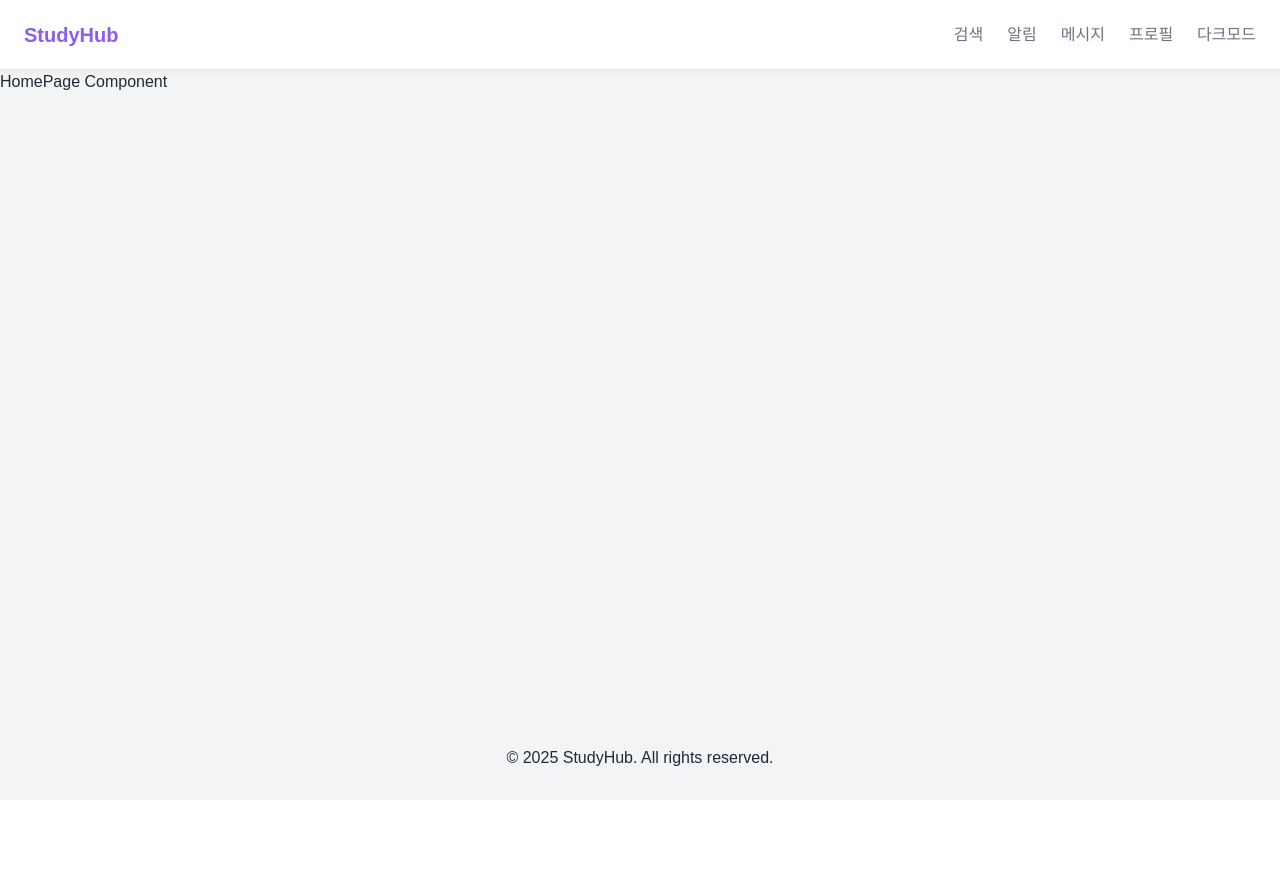
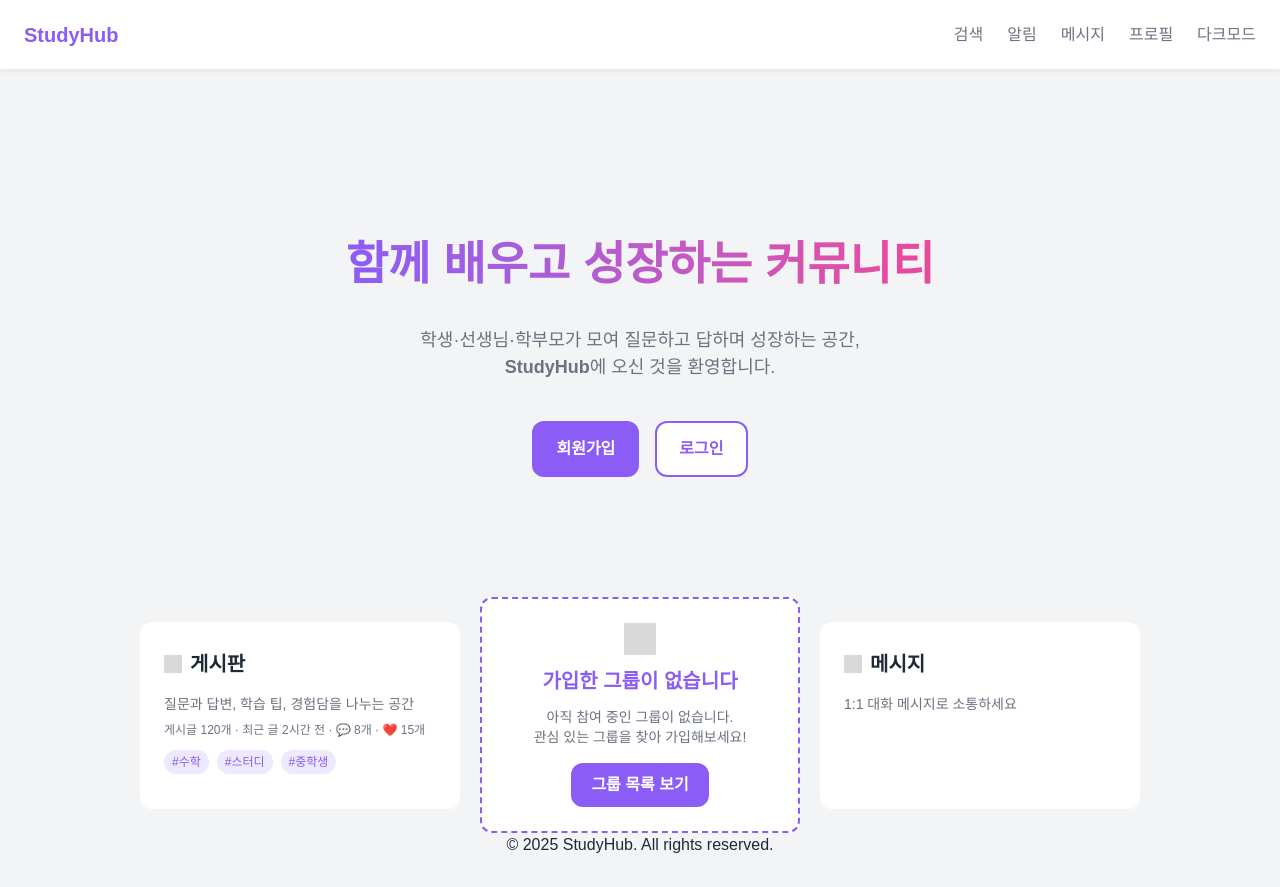
Before and after one commit to prgrms-fe-devcourse/FE7-PROJECT2-TEAM-5, a React (Vite) app: page / in a window 1280 px wide. Before the commit the page ends 800 px from the top, so only its background shows below. Built offline with nearby package versions, Linux system fonts and the light colour scheme.

Commit message:
💄 HomePage 추가

```diff
--- a/src/components/layout/Footer.tsx
+++ b/src/components/layout/Footer.tsx
@@ -1,9 +1,7 @@
 export default function Footer() {
 	return (
 		<>
-			<div className="text-center">
-				© 2025 StudyHub. All rights reserved.
-			</div>
+			<div>© 2025 StudyHub. All rights reserved.</div>
 		</>
 	);
 }
--- a/src/layouts/MainLayout.tsx
+++ b/src/layouts/MainLayout.tsx
@@ -9,7 +9,7 @@ export default function MainLayout() {
 				{/* 헤더 영역 */}
 				<Header />
 				{/* 메인 */}
-				<main className="flex-1 flex flex-col justify-between pb-[30px] bg-[#F3F4F6]">
+				<main className="flex-1 flex flex-col justify-between items-center pb-[30px] bg-[#F3F4F6]">
 					<Outlet />
 					<Footer />
 				</main>
--- a/src/pages/auth/LoginPage.tsx
+++ b/src/pages/auth/LoginPage.tsx
@@ -25,7 +25,7 @@ export default function LoginPage() {
 					type="submit"
 					className="cursor-pointer w-full h-11 text-white font-semibold rounded-xl bg-[#8B5CF6]"
 				>
-					<Link to="/">로그인</Link>
+					로그인
 				</button>
 			</form>
 
--- a/src/pages/home/HomePage.tsx
+++ b/src/pages/home/HomePage.tsx
@@ -1,7 +1,103 @@
+import { Link } from "react-router";
+
 export default function HomePage() {
 	return (
 		<>
-			<h1>HomePage Component</h1>
+			<div className="mt-[160px] flex flex-col items-center">
+				{/* Top */}
+				<div className="text-center mb-[120px] ">
+					<h2 className="mb-7 font-bold text-[46px] bg-gradient-to-r from-[#8B5CF6] to-[#EA489A] bg-clip-text text-transparent">
+						함께 배우고 성장하는 커뮤니티
+					</h2>
+					<p className="text-[#6B7280] text-[18px] mb-10">
+						학생·선생님·학부모가 모여 질문하고 답하며 성장하는 공간,
+						<br />
+						<strong>StudyHub</strong>에 오신 것을 환영합니다.
+					</p>
+					<div className="space-x-4">
+						<Link
+							to="/register"
+							className="inline-block px-6 py-4 bg-[#8B5CF6] rounded-xl font-bold text-white"
+						>
+							회원가입
+						</Link>
+						<Link
+							to="/login"
+							className="inline-block px-6 py-4 bg-white rounded-xl font-bold text-[#8B5CF6] shadow-[inset_0_0_0_2px_#8B5CF6]"
+						>
+							로그인
+						</Link>
+					</div>
+				</div>
+				{/* 카드들 */}
+				<div className="flex items-center flex-nowrap gap-5">
+					{/* 게시판 카드 => Link 태그로 수정할 예정 */}
+					<div className="w-[320px] h-[187px] px-6 py-7 bg-white rounded-xl">
+						<div className="flex items-center gap-2 mb-4">
+							<div className="w-[18px] h-[18px] bg-[#D9D9D9]">
+								{/* 아이콘 */}
+							</div>
+							<h3 className="font-bold text-xl">게시판</h3>
+						</div>
+						<div className="text-[#6B7280] space-y-2 mb-3">
+							<p className="text-sm">
+								질문과 답변, 학습 팁, 경험담을 나누는 공간
+							</p>
+							<p className="text-xs">
+								게시글 120개 · 최근 글 2시간 전 · 💬 8개 · ❤️
+								15개
+							</p>
+						</div>
+						<div className="flex flex-row gap-2 text-xs text-[#8B5CF6]">
+							{/* 반복 함수 구현 예정 */}
+							<span className="px-2 py-1 bg-[#ede9fe] rounded-xl">
+								#수학
+							</span>
+							<span className="px-2 py-1 bg-[#ede9fe] rounded-xl">
+								#스터디
+							</span>
+							<span className="px-2 py-1 bg-[#ede9fe] rounded-xl">
+								#중학생
+							</span>
+						</div>
+					</div>
+					{/* 그룹 카드 */}
+					<div className="w-[320px] flex-grow p-6 border-2 border-dashed border-[#8B5CF6] bg-white rounded-xl text-center">
+						<div className="flex flex-col items-center gap-3 mb-4">
+							<div className="w-[32px] h-[32px] bg-[#D9D9D9]">
+								{/* 아이콘 */}
+							</div>
+							<h3 className="font-bold text-[#8B5CF6] text-xl">
+								가입한 그룹이 없습니다
+							</h3>
+							<p className="text-[#6B7280] text-sm">
+								아직 참여 중인 그룹이 없습니다.
+								<br />
+								관심 있는 그룹을 찾아 가입해보세요!
+							</p>
+						</div>
+						{/* Link 태그로 수정할 예정 */}
+						<Link
+							to="/"
+							className="inline-block px-5 py-2.5 bg-[#8B5CF6] text-white font-bold rounded-xl"
+						>
+							그룹 목록 보기
+						</Link>
+					</div>
+					{/* 메시지 카드 => Link 태그로 수정할 예정 */}
+					<div className="w-[320px] h-[187px] px-6 py-7 bg-white rounded-xl">
+						<div className="flex items-center gap-2 mb-4">
+							<div className="w-[18px] h-[18px] bg-[#D9D9D9]">
+								{/* 아이콘 */}
+							</div>
+							<h3 className="font-bold text-xl">메시지</h3>
+						</div>
+						<p className="text-[#6B7280] space-y-2 mb-3 text-sm">
+							1:1 대화 메시지로 소통하세요
+						</p>
+					</div>
+				</div>
+			</div>
 		</>
 	);
 }
```
